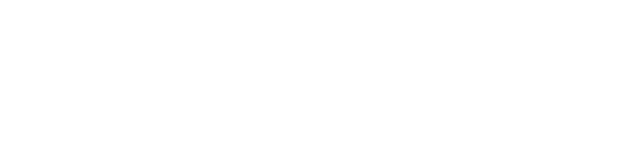
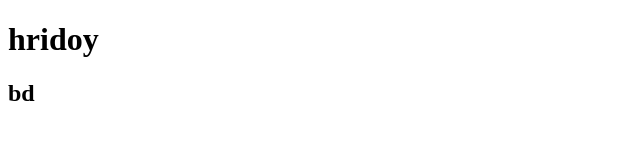
Before and after one commit to Hridoy2023/my-first-repo, a plain HTML site: page index.html in a window 1280 px wide. Shown: the whole page, without its empty margins (0-640 px from the left). Drawn offline with Linux system fonts and the light colour scheme.

Commit message:
added header

```diff
--- a/index.html
+++ b/index.html
@@ -7,6 +7,7 @@
     <title>my first github repo</title>
 </head>
 <body>
-
+    <h1>hridoy</h1>
+    <h2>bd</h2>
 </body>
 </html>
```
